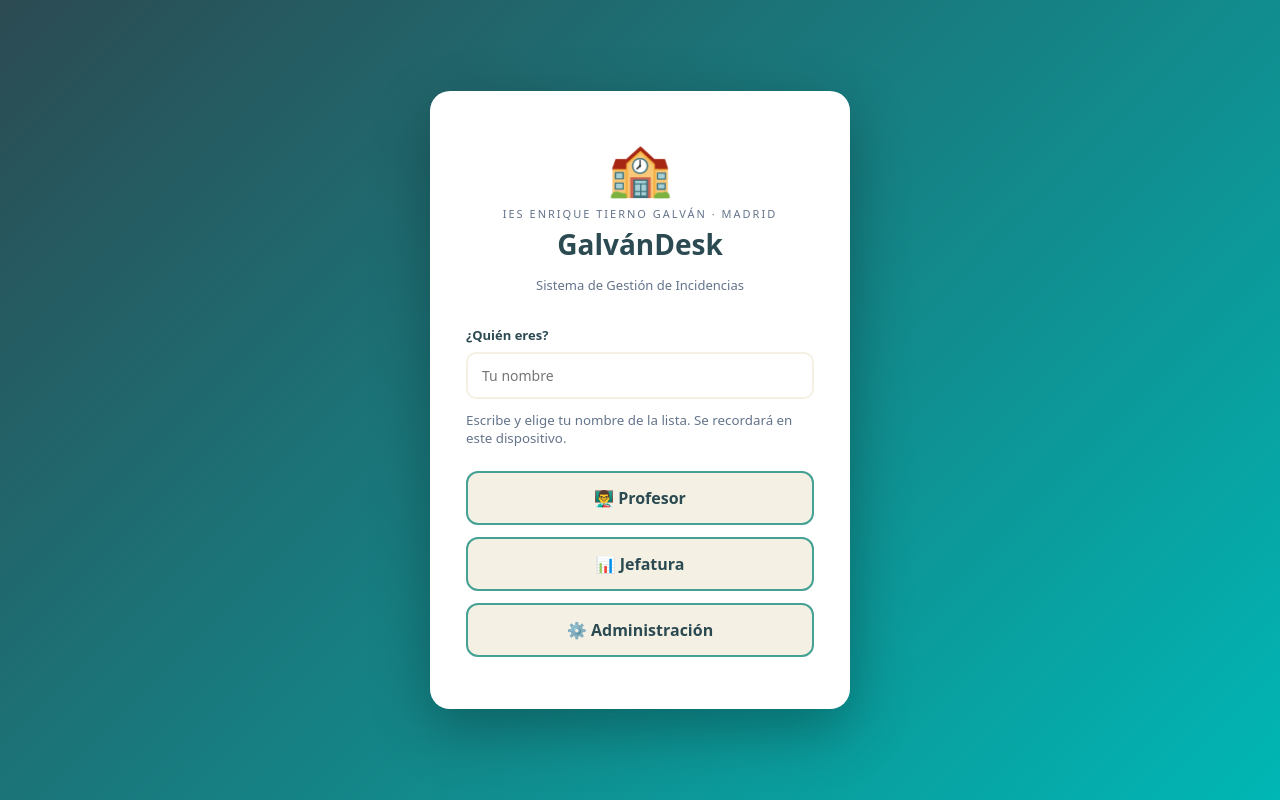
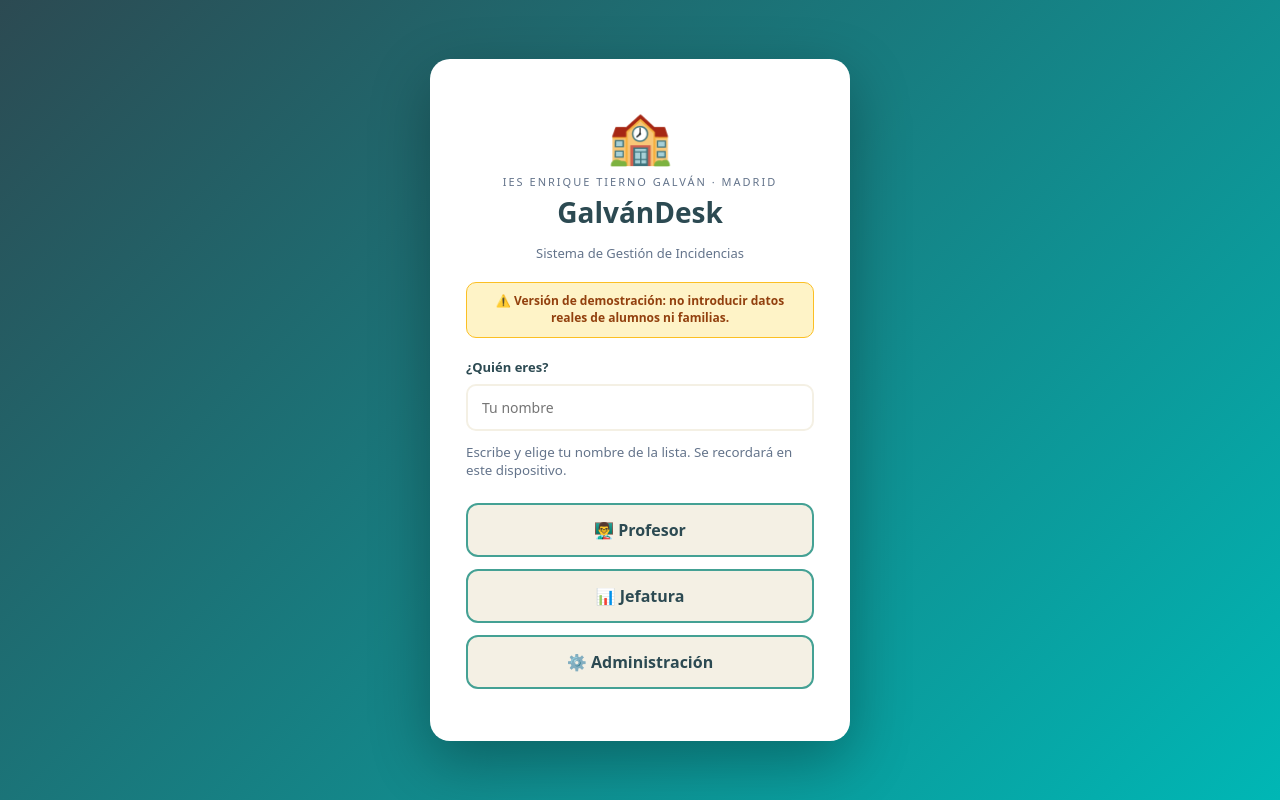
Before and after one commit to mtgonzalezm/-galvandesk, a React (Vite) app: page / in a window 1280 px wide. Built offline with nearby package versions, Linux system fonts and the light colour scheme.

Commit message:
Aviso de versión de demostración: no introducir datos reales
Co-Authored-By: Claude Opus 5.5 <noreply@anthropic.com>
Claude-Session: https://claude.ai/code/session_01GqjBmPCg8J9Mo2g2YLiWPX

```diff
--- a/src/App.jsx
+++ b/src/App.jsx
@@ -134,6 +134,17 @@ const weekKey  = d => { const dt = new Date(d), day = dt.getDay(), diff = dt.get
 const gObj     = g => GRAVEDAD.find(x => x.id === g);
 
 // ─── Storage ──────────────────────────────────────────────────────────────────
+// Mientras la app no esté autorizada y en el servidor del centro, se muestra
+// un aviso para no introducir datos reales. Poner a false cuando se autorice.
+const MODO_DEMO = true;
+const AvisoDemo = ({ compacto }) => MODO_DEMO ? (
+  <div role="note" style={compacto
+    ? { background: "#fef3c7", color: "#92400e", fontSize: 12, fontWeight: 600, textAlign: "center", padding: "6px 12px", borderBottom: "1px solid #fbbf24" }
+    : { background: "#fef3c7", color: "#92400e", fontSize: 12, fontWeight: 600, borderRadius: 10, padding: "10px 12px", marginBottom: 20, border: "1px solid #fbbf24", lineHeight: 1.4 }}>
+    ⚠️ Versión de demostración: no introducir datos reales de alumnos ni familias.
+  </div>
+) : null;
+
 // Guardado en el navegador (localStorage). Los datos se conservan al recargar,
 // pero cada navegador/dispositivo guarda los suyos. Paso previo al servidor del centro.
 const PREFIJO = "galvandesk:";
@@ -2471,7 +2482,8 @@ export default function App() {
         <div style={{ fontSize: 52, marginBottom: 4 }}>🏫</div>
         <div style={{ fontSize: 11, color: C.gray, letterSpacing: 2, marginBottom: 4 }}>IES ENRIQUE TIERNO GALVÁN · MADRID</div>
         <h1 style={{ color: C.dark, margin: "0 0 4px", fontSize: 28 }}>GalvánDesk</h1>
-        <p style={{ color: C.gray, marginBottom: 32, fontSize: 13 }}>Sistema de Gestión de Incidencias</p>
+        <p style={{ color: C.gray, marginBottom: 20, fontSize: 13 }}>Sistema de Gestión de Incidencias</p>
+        <AvisoDemo />
 
         <div style={{ marginBottom: 24, textAlign: "left" }}>
           <label style={{ display: "block", fontSize: 13, fontWeight: 600, color: C.dark, marginBottom: 8 }}>¿Quién eres?</label>
@@ -2549,6 +2561,7 @@ export default function App() {
         body { margin: 0; padding: 0; }
         @media print { .no-print { display: none !important; } }
       `}</style>
+      <AvisoDemo compacto />
       {/* Header — ancho completo CON BOTÓN HOME */}
       <div style={{ background: `linear-gradient(90deg,${C.dark},${C.blue})`, color: "#fff", padding: "12px 24px", display: "flex", alignItems: "center", justifyContent: "space-between", width: "100%" }}>
         <div style={{ display: "flex", alignItems: "center", gap: 16 }}>
```
